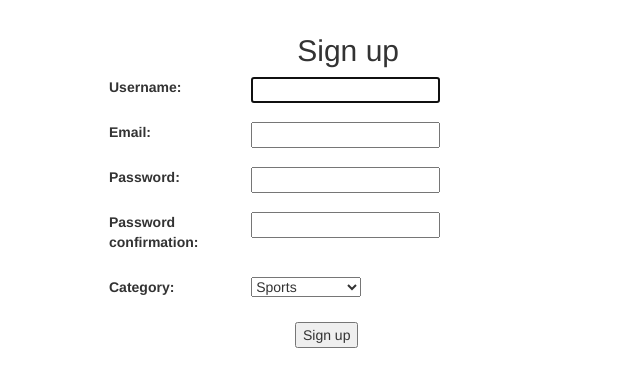
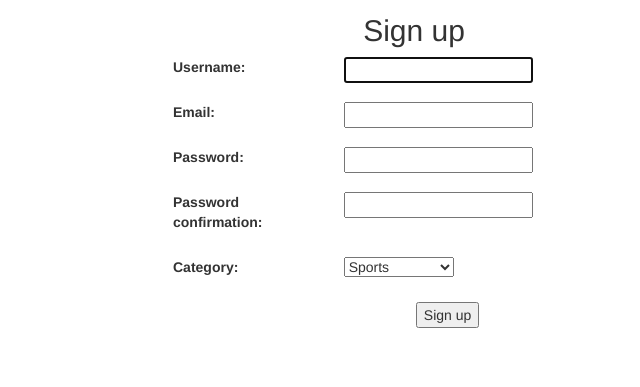
Before and after one commit to fumblehool/updateme, a Django app: page /register/ in a window 1280 px wide. Shown: the part 61-448 px from the top of the page, without its empty margins (226-866 px from the left). Run offline with Django 3.2, Linux system fonts and the light colour scheme; some libraries are stand-ins or nearby versions.

Commit message:
Improved css of Register.html

```diff
--- a/app/templates/app/register.html
+++ b/app/templates/app/register.html
@@ -3,8 +3,9 @@
 {% block title %}Register{% endblock %}
 
 {% block content %}
-<div class="contact-form" style="width:50%;margin:auto">
-<div class="col-md-6 text-right"><h2>Sign up</h2></div>
+<center><h2>Sign up</h2></center>
+<div class="contact-form" style="width:60%;margin-left:30%">
+
   <form method="post" class="form-horizontal col-md-8" role="form">
     {% csrf_token %}
     {% for field in form %}
```
